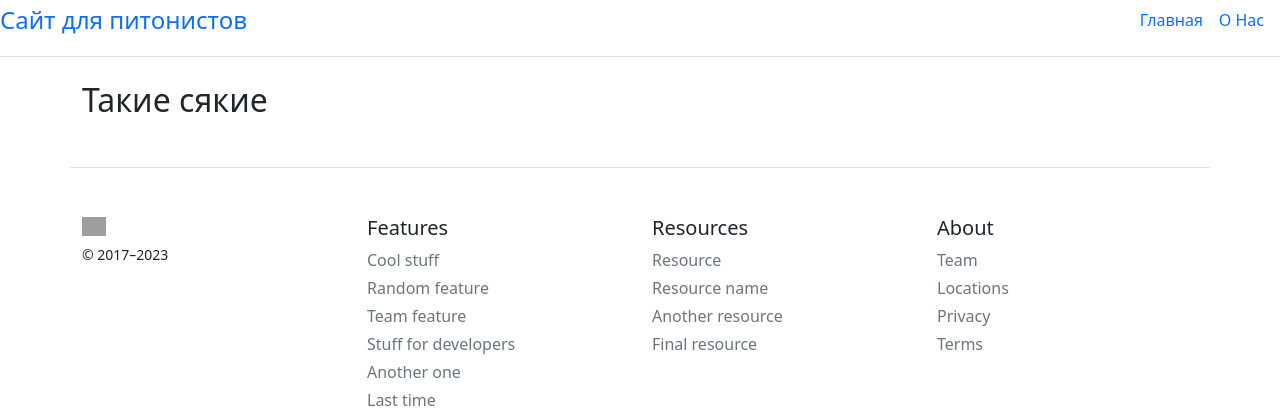
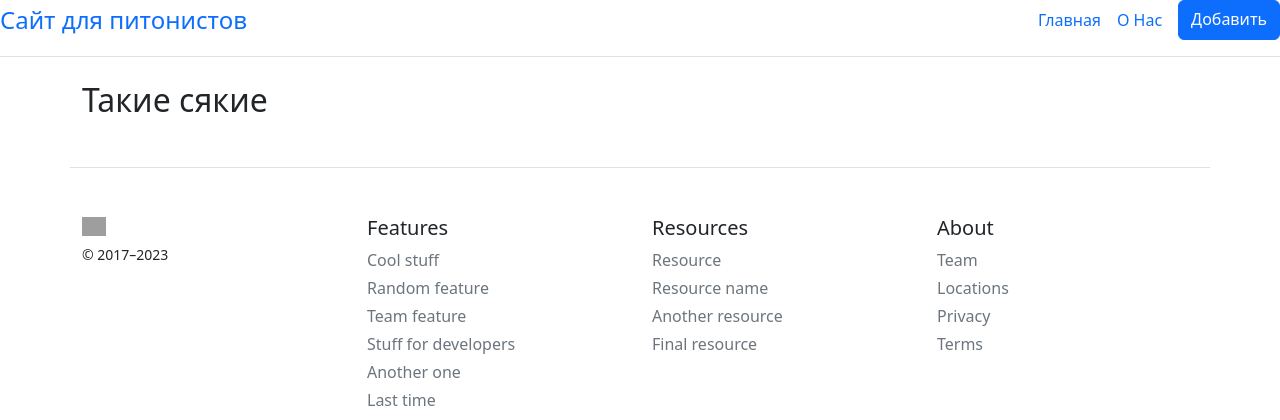
Before and after one commit to Kabanskiy/flaskblog, a Flask app: page /about in a window 1280 px wide. Shown: the top 420 px of the page. Run offline with Flask 3, Linux system fonts and the light colour scheme; grey boxes are pictures that could not be loaded.

Commit message:
Добавлена кнопка для перехода на страницу

```diff
--- a/templates/base.html
+++ b/templates/base.html
@@ -17,6 +17,7 @@
       <nav class="d-inline-flex mt-2 mt-md-0 ms-md-auto">
         <a class="me-3 py-2 link-body-emphasis text-decoration-none" href="/">Главная</a>
         <a class="me-3 py-2 link-body-emphasis text-decoration-none" href="/about">О Нас</a>
+        <a class="btn btn-primary" href="/create_baza">Добавить</a>
       </nav>
     </div>
     {% block body %}{% endblock %}
```
